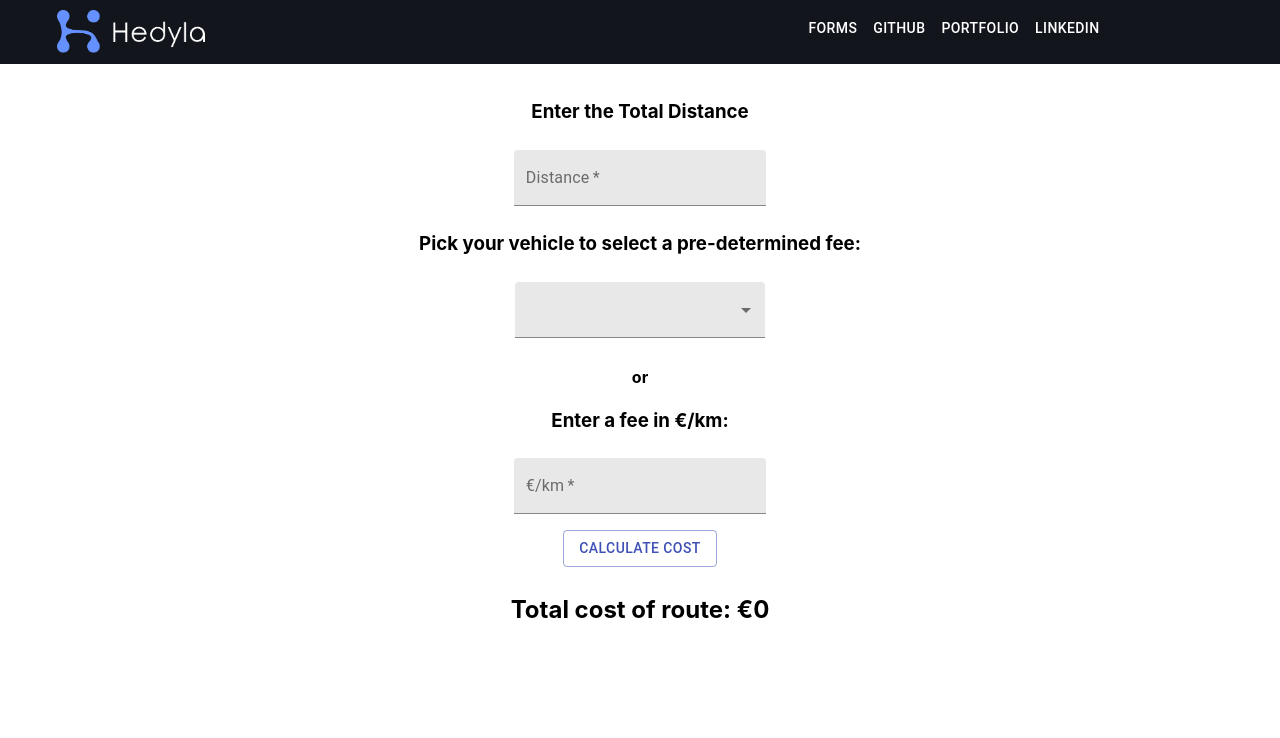
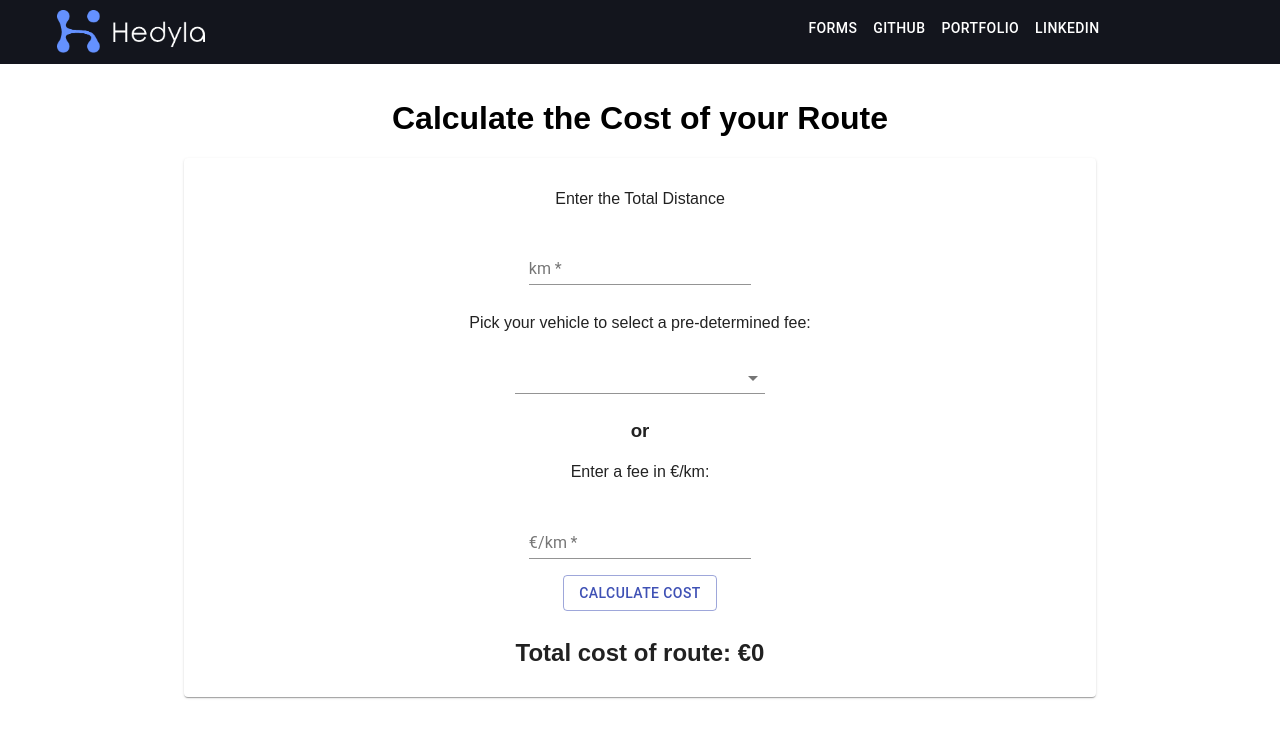
Before and after one commit to BrittanyBlake/frontend-assessment-hedyla, a React (Create React App) app: page / in a window 1280 px wide. Shown: the top 738 px of the page. Built offline with nearby package versions, Linux system fonts and the light colour scheme; what google-maps-react would draw is missing.

Commit message:
style form

```diff
--- a/src/App.css
+++ b/src/App.css
@@ -1,5 +1,6 @@
 .App {
   text-align: center;
+  font-family: 'Nunita Sans',sans-serif;
 }
 
 a {
@@ -10,3 +11,7 @@ a {
   height: 300px;
   width: 300px;
 }
+
+h4{
+  font-weight: normal;
+}
--- a/src/components/Form/Input.js
+++ b/src/components/Form/Input.js
@@ -11,14 +11,13 @@ const Input = ({ label, handleChange }) => {
       <div>
         <TextField
           required
-          id="filled-required"
+          id="standard-basic"
           label={label}
           // defaultValue={defaultValue}
-          variant="filled"
+          // variant="filled"
           onChange={handleChange}
         />
       </div>
-
     </form>
   );
 };
--- a/src/components/forms.js
+++ b/src/components/forms.js
@@ -3,6 +3,10 @@ import { makeStyles } from '@material-ui/core/styles';
 import MenuItem from '@material-ui/core/MenuItem';
 import Select from '@material-ui/core/Select';
 import FormControl from '@material-ui/core/FormControl';
+import Paper from '@material-ui/core/Paper';
+import Container from '@material-ui/core/Container';
+// import Grid from '@material-ui/core/Grid';
+// import Hidden from '@material-ui/core/Hidden';
 import Input from './Form/Input';
 import OutlinedButton from './Button/Button';
 
@@ -55,15 +59,24 @@ const Forms = () => {
 
   return (
     <div>
-      <form>
-        <h3> Enter the Total Distance </h3>
-        <Input label="Distance" handleChange={handleDistanceChange} />
+      <h1>Calculate the Cost of your Route</h1>
+      <Container maxWidth="md">
 
-        <h3> Pick your vehicle to select a pre-determined fee: </h3>
-        <FormControl variant="filled" className={classes.formControl}>
+        <Paper style={{ padding: '10px' }}>
+          {/* <Hidden smDown>
+            <Grid item md={4}>
+              <h3> hello</h3>
+            </Grid>
+          </Hidden> */}
+
+          <h4> Enter the Total Distance </h4>
+          <Input label="km" handleChange={handleDistanceChange} />
+
+          <h4> Pick your vehicle to select a pre-determined fee: </h4>
+          <FormControl className={classes.formControl}>
             <Select
-            labelId="demo-simple-select-filled-label"
-            id="demo-simple-select-filled"
+                // labelId="demo-simple-select-filled-label"
+                // id="demo-simple-select-filled"
               onChange={handleFee}
               style={{ width: '250px' }}
             >
@@ -76,19 +89,16 @@ const Forms = () => {
             </Select>
           </FormControl>
 
-        <h4> or </h4>
-        <h3> Enter a fee in €/km: </h3>
+          <h3> or </h3>
+          <h4> Enter a fee in €/km: </h4>
           <Input label="€/km" handleChange={handleFee} />
-      </form>
           <OutlinedButton handleClick={handleClick} />
-      {/* <button type="button" onClick={handleClick}>
-        {' '}
-        Calculate
-  </button> */}
           <h2>
             Total cost of route: €
             {total}
           </h2>
+        </Paper>
+      </Container>
     </div>
   );
 };
```
Lines whose indentation alone changed are shown as unchanged.
